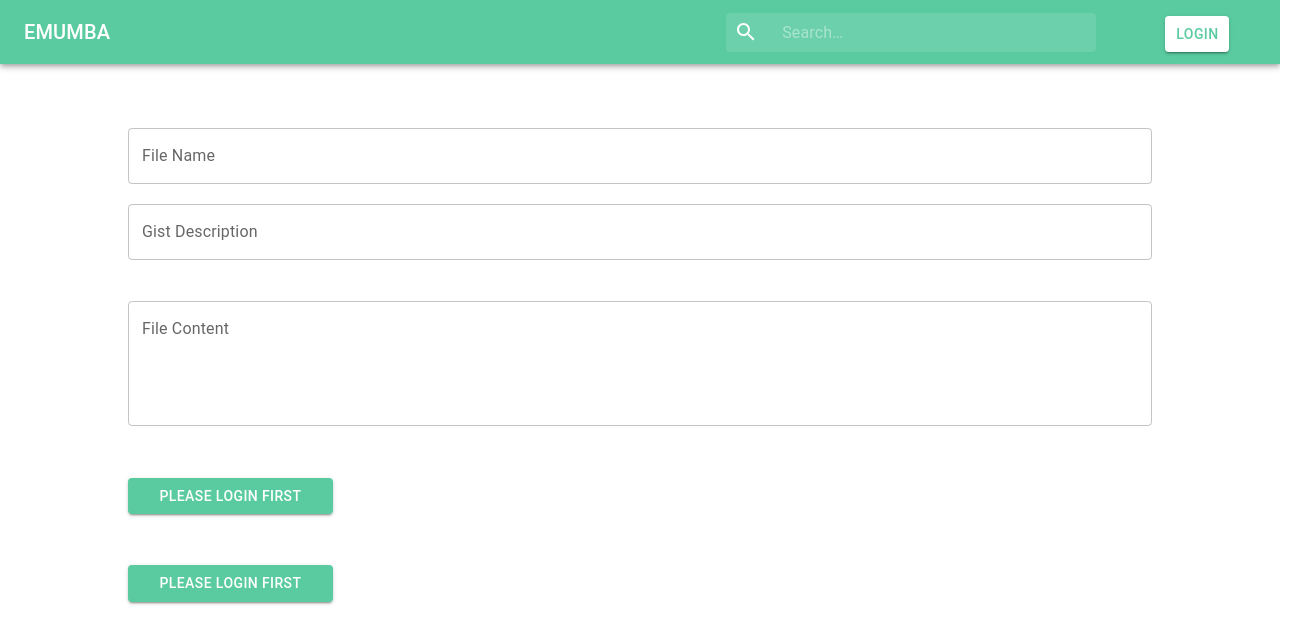
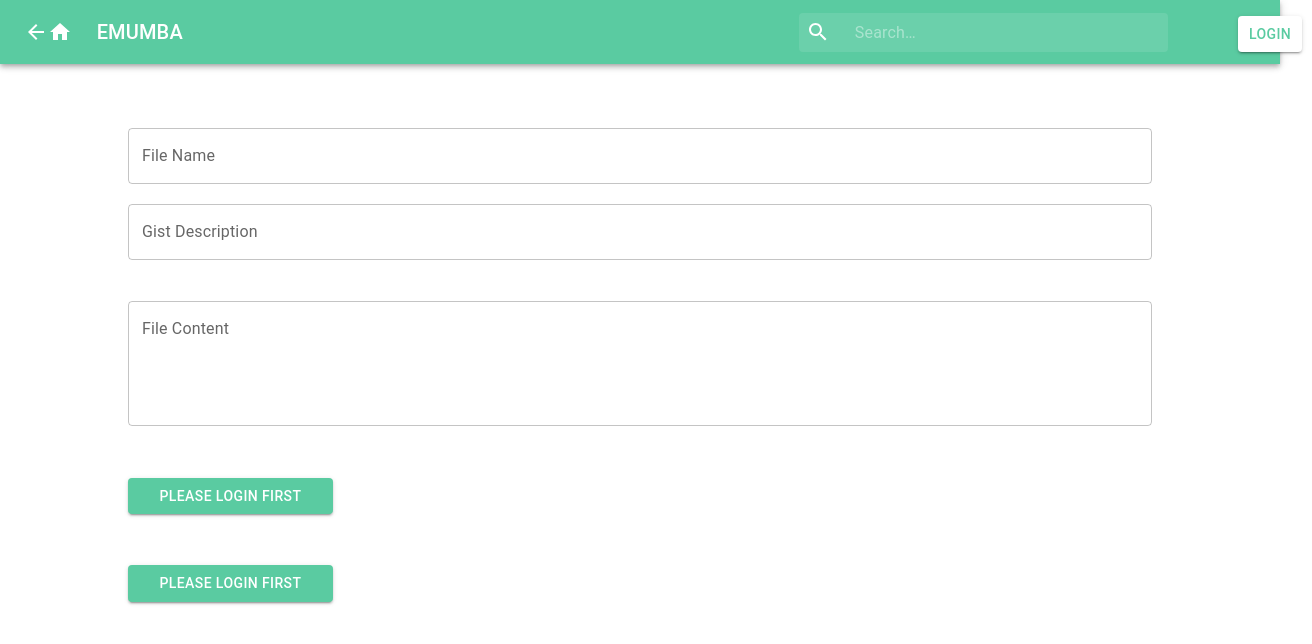
Before and after one commit to Hamza-Afraiz/GitNotes, a React (Create React App) app in the folder gitnotes/: page /createGist in a window 1280 px wide. Shown: the top 644 px of the page, 1312 px wide, since content can reach past the window. Built offline with nearby package versions, Linux system fonts and the light colour scheme.

Commit message:
review 2

```diff
--- a/gitnotes/src/components/gistCode/GistCode.tsx
+++ b/gitnotes/src/components/gistCode/GistCode.tsx
@@ -1,10 +1,18 @@
 import React from 'react';
 import { GistCodeContainer } from '../../styledComponents';
-
+import { styled } from "@mui/material/styles";
 
 interface GistCodeProps{
     GistCodeContent:string[]|undefined
 }
+export  const OrderedListItem = styled("li")(({theme}) => ({
+
+    fontSize:"0.9em",
+    [theme.breakpoints.down('md')]: {
+      fontSize:"0.5em"
+    },
+
+  }));
 const GistCode = ({GistCodeContent}:GistCodeProps) => {
 
 
@@ -12,9 +20,9 @@ const GistCode = ({GistCodeContent}:GistCodeProps) => {
         <GistCodeContainer>
             <ol>
                 {GistCodeContent?.map((item,index)=>(
-                    <li key={index}>
+                    <OrderedListItem key={index}>
                         {item}
-                    </li>
+                    </OrderedListItem>
                 ))}
             </ol>
 
--- a/gitnotes/src/components/gistIntroduction/gistIntroduction.css
+++ b/gitnotes/src/components/gistIntroduction/gistIntroduction.css
@@ -6,6 +6,7 @@
 
      max-height: 25%;
      min-height: 25%;
+
 
 
 }
--- a/gitnotes/src/components/gistOption/GistOption.tsx
+++ b/gitnotes/src/components/gistOption/GistOption.tsx
@@ -16,6 +16,7 @@ import {
 import { useAppDispatch } from "../../store/hooks";
 import { DeleteGist, StarGist, UnStarGist } from "../../store/slices/userGists";
 import "./gistOptions.css";
+import {PlainText} from '../../styledComponents'
 
 interface GistOptionProps {
   gistId?: number | string;
--- a/gitnotes/src/components/header/Header.tsx
+++ b/gitnotes/src/components/header/Header.tsx
@@ -1,5 +1,7 @@
 import CloseIcon from "@mui/icons-material/Close";
 import SearchIcon from "@mui/icons-material/Search";
+import HomeIcon from "@mui/icons-material/Home";
+import ArrowBackIcon from "@mui/icons-material/ArrowBack";
 import AppBar from "@mui/material/AppBar";
 import Box from "@mui/material/Box";
 import Menu from "@mui/material/Menu";
@@ -101,11 +103,14 @@ function Header(props: any) {
       />
       <AppBar sx={{ backgroundColor: "#5ACBA1" }} position="static">
         <Toolbar>
+        <ArrowBackIcon onClick={()=>{navigate(-1)}}/>
+          <HomeIcon onClick={()=>{navigate("/")}} />
+
           <Typography
             variant="h6"
 
             component="div"
-            sx={{ display: { md:'block',xs: "none", sm: "none" } }}
+            sx={{ display: { md:'block',xs: "none", sm: "none" },marginLeft:'2%' }}
           >
             EMUMBA
           </Typography>
--- a/gitnotes/src/containers/userProfile/userProfile.css
+++ b/gitnotes/src/containers/userProfile/userProfile.css
@@ -6,12 +6,15 @@
     display:flex;
     flex-direction: row;
     margin-top: 5%;
+    align-items: flex-start;
 }
 .infoContainer{
     display: flex;
     width:50%;
     flex-direction: column;
     max-height: 600px;
+
+    align-items: center;
 
 
 
@@ -30,7 +33,7 @@
 
 .profileImage{
     width: 80%;
-    height: 60%;
+    height: 50%;
     margin-left:5%;
     margin-right:5%;
     border-radius: 50%;
--- a/gitnotes/src/styledComponents/UserNameAndFileName.tsx
+++ b/gitnotes/src/styledComponents/UserNameAndFileName.tsx
@@ -5,7 +5,7 @@ export const UserNameAndFileName = styled("div")(({theme}) => ({
     color:'blue',
     fontSize:"1em",
     [theme.breakpoints.down('md')]: {
-      fontSize:"0.5em"
+      fontSize:"0.4em"
     },
 
 
```
